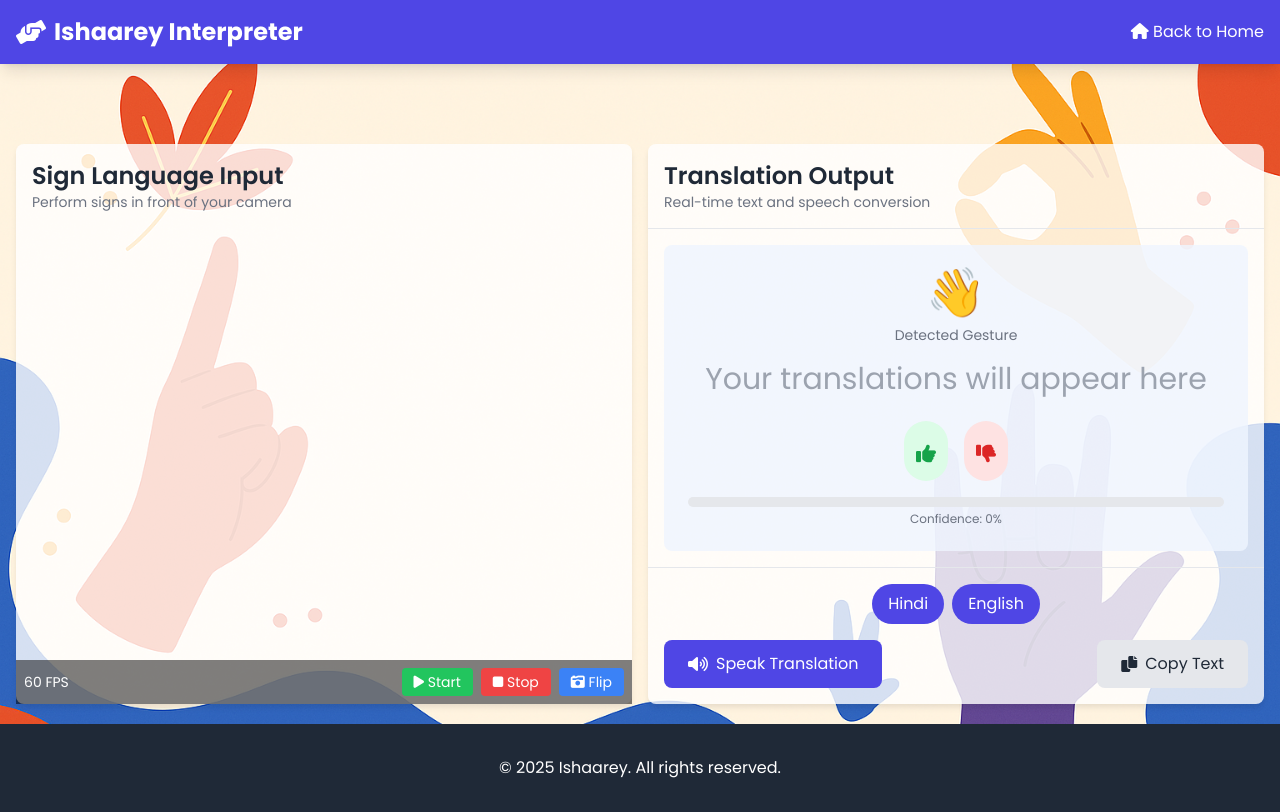
After one commit to debnanda/isl-translator, a Flask app: template templates/interpreter.html in a window 1280 px wide. The commit adds this page. Run offline with Flask 3, Linux system fonts and the light colour scheme; the template is opened without the code that fills it, so the values that code supplies are empty; parts of the project's set-up code (start-up, migrations or seed data) failed here and were passed over; some libraries are stand-ins or nearby versions.

Commit message:
Add files via upload

```diff
--- /dev/null
+++ b/templates/interpreter.html
@@ -0,0 +1,207 @@
+<!DOCTYPE html>
+<html lang="en">
+<head>
+    <meta charset="UTF-8">
+    <meta name="viewport" content="width=device-width, initial-scale=1.0">
+    <title>Ishaarey - ISL Interpreter</title>
+    <script src="https://cdn.tailwindcss.com"></script>
+    <link rel="stylesheet" href="https://cdnjs.cloudflare.com/ajax/libs/font-awesome/6.0.0-beta3/css/all.min.css">
+    <link href="https://fonts.googleapis.com/css2?family=Poppins:wght@300;400;500;600;700&display=swap" rel="stylesheet">
+    <style>
+        body {
+            background-image: url('/static/image.png');
+            background-size: cover;
+            background-position: center;
+            background-attachment: fixed;
+            display: flex;
+            flex-direction: column;
+            min-height: 100vh;
+        }
+        main {
+            flex: 1;
+            padding-top: 80px; /* Space for header */
+            padding-bottom: 20px; /* Space before footer */
+        }
+        .content-container {
+            display: flex;
+            flex-direction: column;
+            flex: 1;
+            min-height: 500px;
+        }
+        .panels-container {
+            display: grid;
+            grid-template-columns: 1fr;
+            gap: 1rem;
+            height: 100%;
+        }
+        @media (min-width: 1024px) {
+            .panels-container {
+                grid-template-columns: 1fr 1fr;
+            }
+        }
+        .panel {
+            display: flex;
+            flex-direction: column;
+            background-color: rgba(255, 255, 255, 0.8);
+            border-radius: 0.5rem;
+            box-shadow: 0 4px 6px -1px rgba(0, 0, 0, 0.1);
+            height: 100%;
+        }
+        .video-wrapper {
+            flex: 1;
+            position: relative;
+            min-height: 300px;
+        }
+        .translation-content {
+            flex: 1;
+            display: flex;
+            flex-direction: column;
+            overflow-y: auto;
+        }
+    </style>
+</head>
+<body class="font-[Poppins] flex flex-col min-h-screen">
+    <!-- Header  -->
+    <header class="bg-indigo-600 text-white p-4 shadow-lg">
+        <div class="container mx-auto flex justify-between items-center">
+            <div class="flex items-center space-x-2">
+                <i class="fas fa-hands-helping text-2xl"></i>
+                <h1 class="text-2xl font-bold">Ishaarey Interpreter</h1>
+            </div>
+            <a href="/templates/index.html" class="text-white hover:text-indigo-200">
+                <i class="fas fa-home"></i> Back to Home
+            </a>
+        </div>
+    </header>
+
+    <!-- Main Content -->
+    <main class="container mx-auto px-4 flex-grow">
+        <div class="content-container">
+            <div class="panels-container">
+                <!-- Video Panel -->
+                <div class="panel">
+                    <div class="p-4">
+                        <h2 class="text-2xl font-semibold text-gray-800">Sign Language Input</h2>
+                        <p class="text-sm text-gray-500">Perform signs in front of your camera</p>
+                    </div>
+                    <div class="video-wrapper p-4">
+                        <video id="webcam" autoplay playsinline muted class="w-full h-full object-cover rounded-lg"></video>
+                    </div>
+                    <div class="bg-black bg-opacity-50 text-white p-2 flex justify-between items-center">
+                        <div id="fpsCounter" class="text-sm">60 FPS</div>
+                        <div class="flex space-x-2">
+                            <button id="startCamera" class="text-sm bg-green-500 hover:bg-green-600 px-3 py-1 rounded">
+                                <i class="fas fa-play"></i> Start
+                            </button>
+                            <button id="stopCamera" class="text-sm bg-red-500 hover:bg-red-600 px-3 py-1 rounded">
+                                <i class="fas fa-stop"></i> Stop
+                            </button>
+                            <button id="flipCamera" class="text-sm bg-blue-500 hover:bg-blue-600 px-3 py-1 rounded">
+                                <i class="fas fa-camera-retro"></i> Flip
+                            </button>
+                        </div>
+                    </div>
+                </div>
+
+                <!-- Translation Panel -->
+                <div class="panel">
+                    <div class="p-4 border-b">
+                        <h2 class="text-2xl font-semibold text-gray-800">Translation Output</h2>
+                        <p class="text-sm text-gray-500">Real-time text and speech conversion</p>
+                    </div>
+
+                    <div class="translation-content p-6 text-3xl bg-blue-50 bg-opacity-80 m-4 rounded-lg">
+                        <!-- Gesture Output Placeholder -->
+                        <div id="gestureOutput" class="gesture-display mb-4 text-center">
+                            <div class="text-5xl mb-2">👋</div>
+                            <div class="text-sm text-gray-500">Detected Gesture</div>
+                        </div>
+
+                        <!-- Translation Text -->
+                        <div class="text-center text-gray-400 flex-grow flex items-center justify-center" id="placeholderText">
+                            Your translations will appear here
+                        </div>
+
+                        <!-- Feedback Buttons -->
+                        <div class="mt-6 flex gap-4 justify-center">
+                            <button id="thumbsUpBtn" class="control-btn p-3 bg-green-100 text-green-600 rounded-full hover:bg-green-200">
+                                <i class="fas fa-thumbs-up text-xl"></i>
+                            </button>
+                            <button id="thumbsDownBtn" class="control-btn p-3 bg-red-100 text-red-600 rounded-full hover:bg-red-200">
+                                <i class="fas fa-thumbs-down text-xl"></i>
+                            </button>
+                        </div>
+
+                        <!-- Confidence Indicator -->
+                        <div class="mt-4 w-full bg-gray-200 rounded-full h-2.5">
+                            <div id="confidenceBar" class="bg-indigo-600 h-2.5 rounded-full" style="width: 0%"></div>
+                        </div>
+                        <div id="confidenceText" class="text-xs text-gray-500 mt-1 text-center">Confidence: 0%</div>
+                    </div>
+
+                    <div class="p-4 border-t">
+                        <div class="flex flex-wrap gap-2 mb-4 justify-center">
+                            <button class="language-btn px-4 py-2 bg-indigo-600 text-white rounded-full" data-lang="Hindi">Hindi</button>
+                            <button class="language-btn px-4 py-2 bg-indigo-600 text-white rounded-full" data-lang="English">English</button>
+                        </div>
+
+                        <div class="flex justify-between">
+                            <button id="speakBtn" class="px-6 py-3 bg-indigo-600 text-white rounded-lg hover:bg-indigo-700 flex items-center gap-2">
+                                <i class="fas fa-volume-up"></i> Speak Translation
+                            </button>
+                            <button id="copyBtn" class="px-6 py-3 bg-gray-200 text-gray-800 rounded-lg hover:bg-gray-300 flex items-center gap-2">
+                                <i class="fas fa-copy"></i> Copy Text
+                            </button>
+                        </div>
+                    </div>
+                </div>
+            </div>
+        </div>
+    </main>
+
+    <!-- Footer -->
+    <footer class="bg-gray-800 text-white py-8 px-4 mt-auto">
+        <div class="container mx-auto text-center">
+            <p "text-center mt-8 pt-6 border-t border-gray-700">© 2025 Ishaarey. All rights reserved.</p>
+        </div>
+    </footer>
+    <!-- Camera Permission Denied Popup -->
+    <div id="permissionPopup" class="fixed inset-0 bg-black bg-opacity-50 flex items-center justify-center hidden z-50">
+        <div class="bg-white p-6 rounded-lg max-w-md w-full">
+            <div class="flex justify-between items-center mb-4">
+                <h3 class="text-xl font-bold text-gray-800">Permission Required</h3>
+                <button id="closePermPopup" class="text-gray-500 hover:text-gray-700">
+                    <i class="fas fa-times"></i>
+                </button>
+            </div>
+            <p class="text-gray-600 mb-4">Camera access was denied. Please enable camera permissions in your browser settings to use this feature.</p>
+            <button id="openSettings" class="w-full bg-indigo-600 text-white py-2 rounded hover:bg-indigo-700">
+                <i class="fas fa-cog mr-2"></i> Browser Settings
+            </button>
+        </div>
+    </div>
+
+    <!-- Camera Not Found Popup -->
+    <div id="cameraPopup" class="fixed inset-0 bg-black bg-opacity-50 flex items-center justify-center hidden z-50">
+        <div class="bg-white p-6 rounded-lg max-w-md w-full">
+            <div class="flex justify-between items-center mb-4">
+                <h3 class="text-xl font-bold text-gray-800">Camera Required</h3>
+                <button id="closePopup" class="text-gray-500 hover:text-gray-700">
+                    <i class="fas fa-times"></i>
+                </button>
+            </div>
+            <p class="text-gray-600 mb-4">We couldn't access your camera. Please ensure you have a working camera and have granted permission.</p>
+            <button id="retryCamera" class="w-full bg-indigo-600 text-white py-2 rounded hover:bg-indigo-700">
+                <i class="fas fa-sync-alt mr-2"></i> Try Again
+            </button>
+        </div>
+    </div>
+
+    <!-- Generic Error Toast -->
+    <div id="errorToast" class="fixed bottom-4 right-4 bg-red-600 text-white px-4 py-2 rounded shadow-lg hidden z-50">
+        Camera Error
+    </div>
+
+    <script src="/static/script.js" defer></script>
+</body>
+</html>
```
Also changed, not shown: templates/index.html (line endings or trailing spaces).
